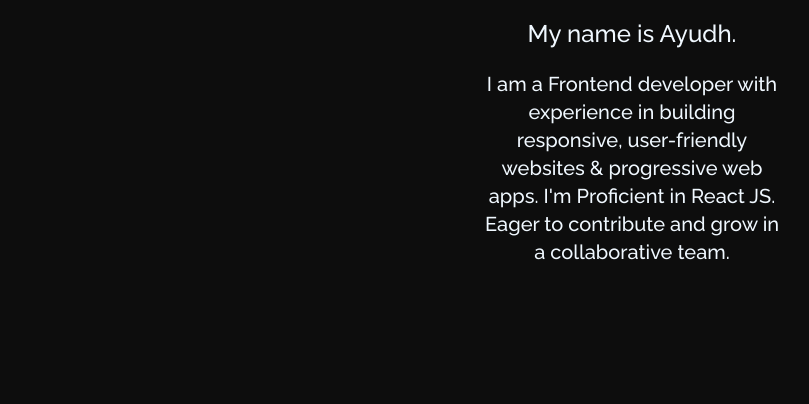
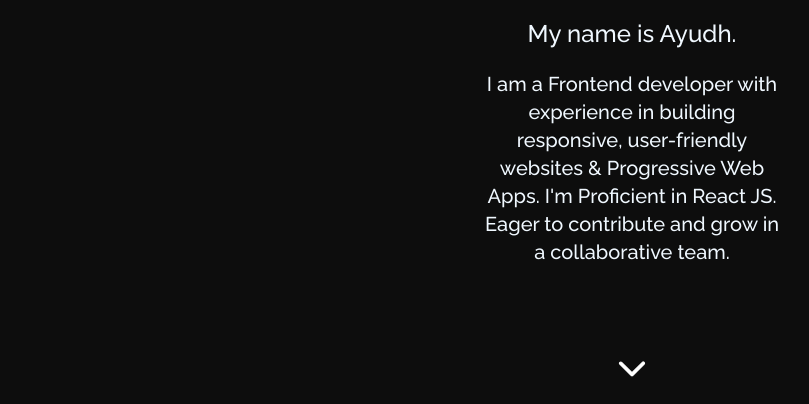
Before and after one commit to makersmecca/Portfolio, a React (Vite) app: page / in a window 1280 px wide. Shown: the part 396-800 px from the top of the page, without its empty margins (8-817 px from the left). Built offline with nearby package versions, Linux system fonts and the light colour scheme.

Commit message:
vertically centerd the div and added a downward arrow

```diff
--- a/src/Components/Intro.jsx
+++ b/src/Components/Intro.jsx
@@ -1,13 +1,14 @@
 import { useState } from "react";
 import DisplayPicture from "./DisplayPicture";
-const Intro = ({ isAnimated }) => {
+const Intro = ({ splashStatus }) => {
+  console.log(splashStatus);
   return (
     <>
       <div className="flex flex-col min-h-screen">
         <div className="flex justify-center items-center min-h-screen">
           <div className="grid grid-cols-2 md:grid-cols-5 xl:px-80 lg:px-52 md:px-36 px-8">
             <div className="col-span-2 flex justify-center mt-12 md:mt-0">
-              <DisplayPicture isAnimated={isAnimated} />
+              <DisplayPicture />
             </div>
             <div className="col-span-2 md:col-span-1 text-center flex justify-center items-center mt-12 md:mt-0">
               <div className="md:text-5xl text-3xl">Hi.</div>
@@ -15,13 +16,30 @@ const Intro = ({ isAnimated }) => {
             <div className="col-span-3 md:col-start-2 text-center mt-5 px-10 md:text-2xl">
               My name is Ayudh.
             </div>
-            <div className="col-span-3 md:col-start-2 text-center mt-5 px-10 md:text-xl">
+            <div className="col-span-3 md:col-start-2 md:text-center text-justify hyphens-auto md:hyphens-none mt-5 px-10 md:text-xl">
               I am a Frontend developer with experience in building responsive,
-              user-friendly websites & progressive web apps. I'm Proficient in
+              user-friendly websites & Progressive Web Apps. I'm Proficient in
               React JS.
               <br />
               Eager to contribute and grow in a collaborative team.
             </div>
+          </div>
+        </div>
+        <div
+          className={`${
+            splashStatus ? "" : "absolute"
+          } inset-x-0  bottom-0 flex justify-center mb-4`}
+        >
+          <div className="text-3xl text-gray-500 animate-bounce">
+            <svg
+              xmlns="http://www.w3.org/2000/svg"
+              width="30"
+              height="30"
+              fill="white"
+              viewBox="0 0 512 512"
+            >
+              <path d="M233.4 406.6c12.5 12.5 32.8 12.5 45.3 0l192-192c12.5-12.5 12.5-32.8 0-45.3s-32.8-12.5-45.3 0L256 338.7 86.6 169.4c-12.5-12.5-32.8-12.5-45.3 0s-12.5 32.8 0 45.3l192 192z" />
+            </svg>
           </div>
         </div>
       </div>
```
